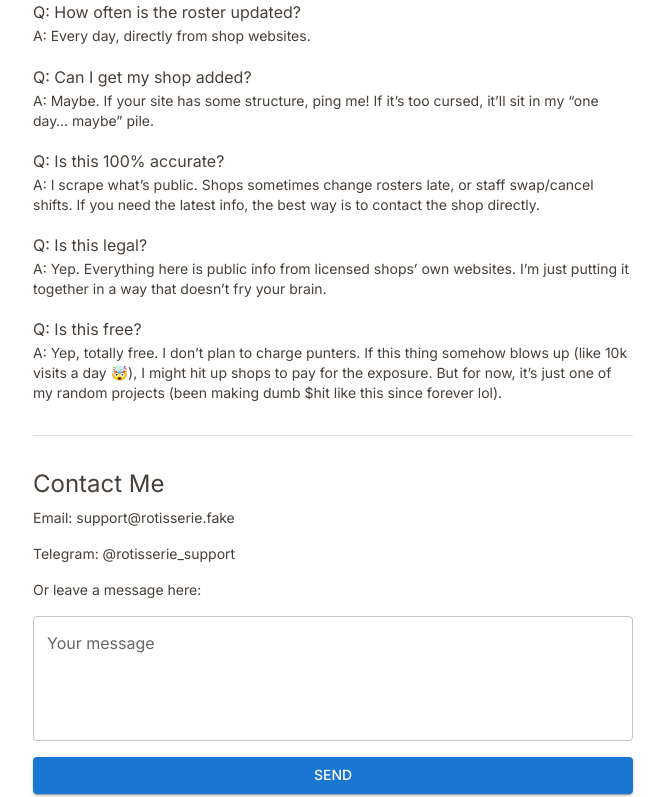
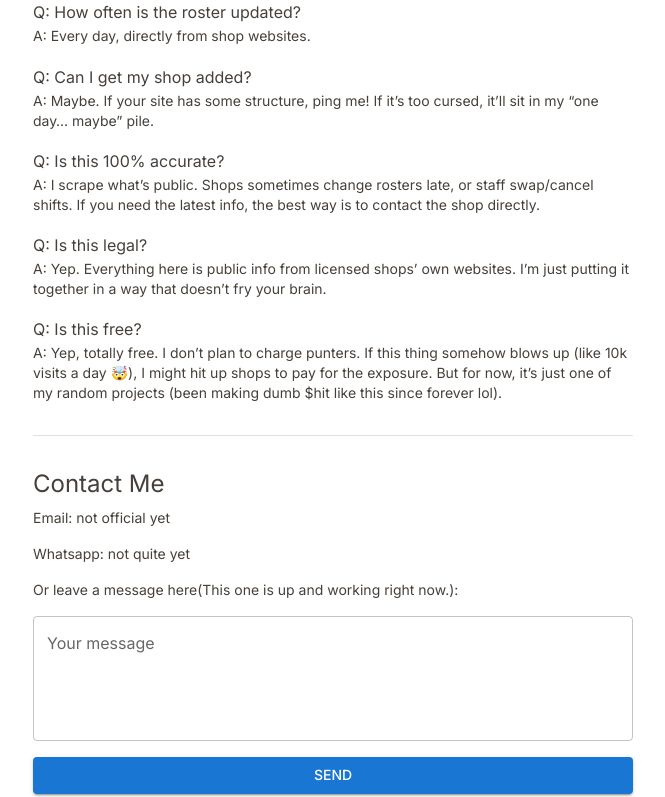
Before and after one commit to shiori-fujino/rotisserie, a React (Vite) app in the folder frontend/: page /help in a window 1280 px wide. Shown: the part 368-1165 px from the top of the page, without its empty margins (307-972 px from the left). Built offline with nearby package versions, Linux system fonts and the light colour scheme.

Commit message:
helppage fixes

```diff
--- a/frontend/src/pages/HelpPage.tsx
+++ b/frontend/src/pages/HelpPage.tsx
@@ -93,11 +93,11 @@ export default function HelpPage() {
         Contact Me
       </Typography>
       <Stack spacing={2}>
-        <Typography variant="body2">Email: support@rotisserie.fake</Typography>
-        <Typography variant="body2">Telegram: @rotisserie_support</Typography>
+        <Typography variant="body2">Email: not official yet</Typography>
+        <Typography variant="body2">Whatsapp: not quite yet</Typography>
 
         <Typography variant="body2" sx={{ mt: 2 }}>
-          Or leave a message here:
+          Or leave a message here(This one is up and working right now.):
         </Typography>
         <TextField
           fullWidth
```
